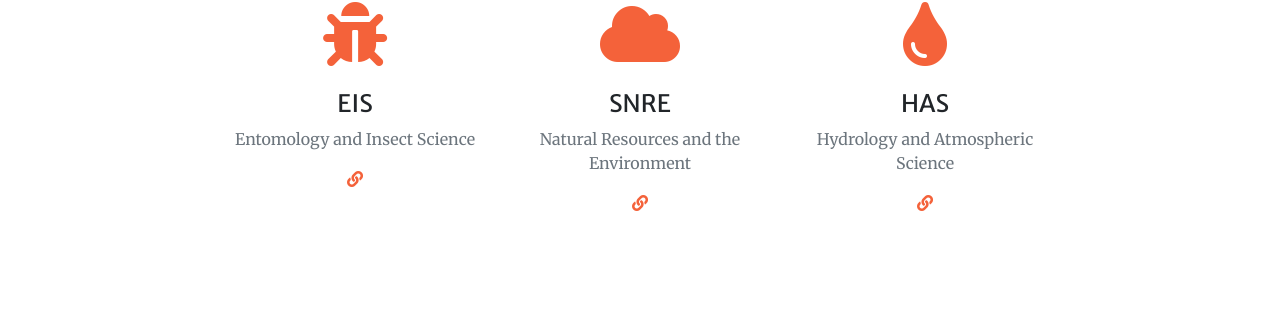
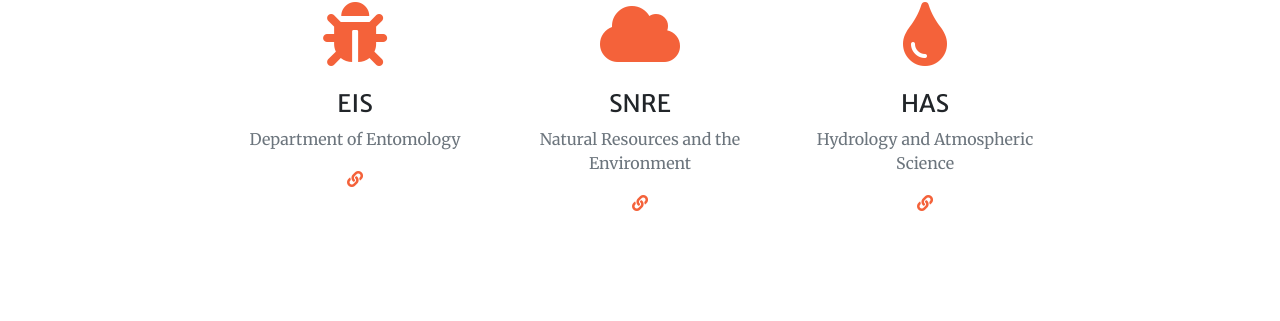
Before and after one commit to ecosystem-genomics/ecosystem-genomics.github.io, a Jekyll site: the page built from index.md, in a window 1280 px wide and 900 px high, scrolled down 1907 px. Shown: the part 131-452 px from the top of the window. Built offline with Jekyll 4.4.1, drawn with Linux system fonts in a browser that asks for light colours; nearby versions of some CDN libraries; grey boxes are pictures that could not be loaded.

Commit message:
Remove phone# and change insect science

```diff
--- a/index.md
+++ b/index.md
@@ -46,7 +46,7 @@
         icon: fa-tree
         url: https://environmentalscience.cals.arizona.edu/
       - title: EIS
-        text: Entomology and Insect Science
+        text: Department of Entomology
         icon: fa-bug
         url: https://insects.arizona.edu/
       - title: SNRE
@@ -188,8 +188,6 @@
     text: >-
       Interested in our fellowship? Call or send us an email
     actions:
-    - title: +1 (520) 626-9819
-      icon: fa-phone
     - title: E-Mail
       icon: fa-envelope
       url: mailto:BRIDGES.NRT@gmail.com
```
